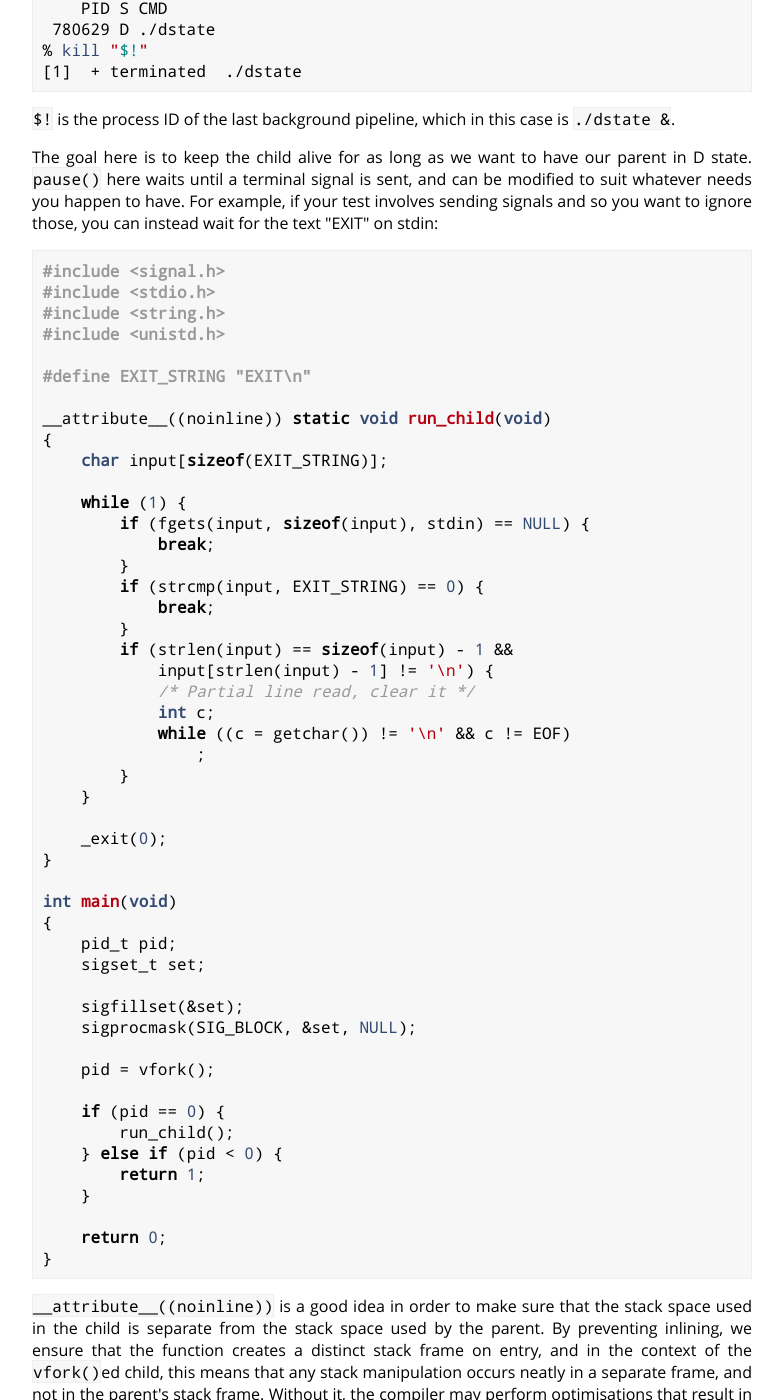
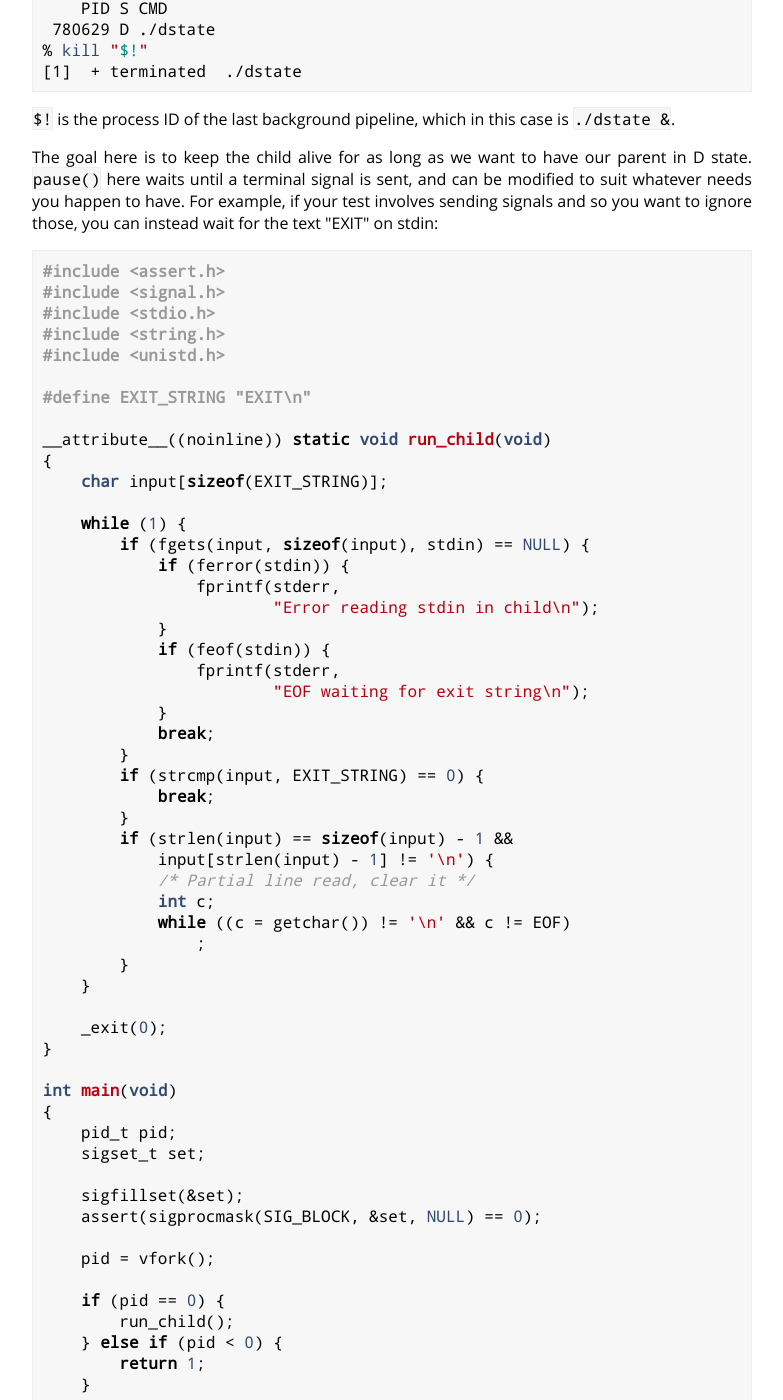
Before and after one commit to cdown/chrisdown.name, a Jekyll site: the page built from _posts/2024-02-05-reliably-creating-d-state-processes-on-demand.md, in a window 1280 px wide and 1400 px high, scrolled down 4155 px. Shown: the whole window, without its empty margins (248-1031 px from the left). Built offline with Jekyll 4.4.1, drawn with Linux system fonts in a browser that asks for light colours; a script that is not in the unit is left out.

Commit message:
vfork: Add more error handling in run_child example

```diff
--- a/_posts/2024-02-05-reliably-creating-d-state-processes-on-demand.md
+++ b/_posts/2024-02-05-reliably-creating-d-state-processes-on-demand.md
@@ -279,6 +279,7 @@ test involves sending signals and so you want to ignore those, you can instead
 wait for the text "EXIT" on stdin:
 
 {% highlight c %}
+#include <assert.h>
 #include <signal.h>
 #include <stdio.h>
 #include <string.h>
@@ -292,6 +293,14 @@ __attribute__((noinline)) static void run_child(void)
 
     while (1) {
         if (fgets(input, sizeof(input), stdin) == NULL) {
+            if (ferror(stdin)) {
+                fprintf(stderr,
+                        "Error reading stdin in child\n");
+            }
+            if (feof(stdin)) {
+                fprintf(stderr,
+                        "EOF waiting for exit string\n");
+            }
             break;
         }
         if (strcmp(input, EXIT_STRING) == 0) {
@@ -315,7 +324,7 @@ int main(void)
     sigset_t set;
 
     sigfillset(&set);
-    sigprocmask(SIG_BLOCK, &set, NULL);
+    assert(sigprocmask(SIG_BLOCK, &set, NULL) == 0);
 
     pid = vfork();
 
```
